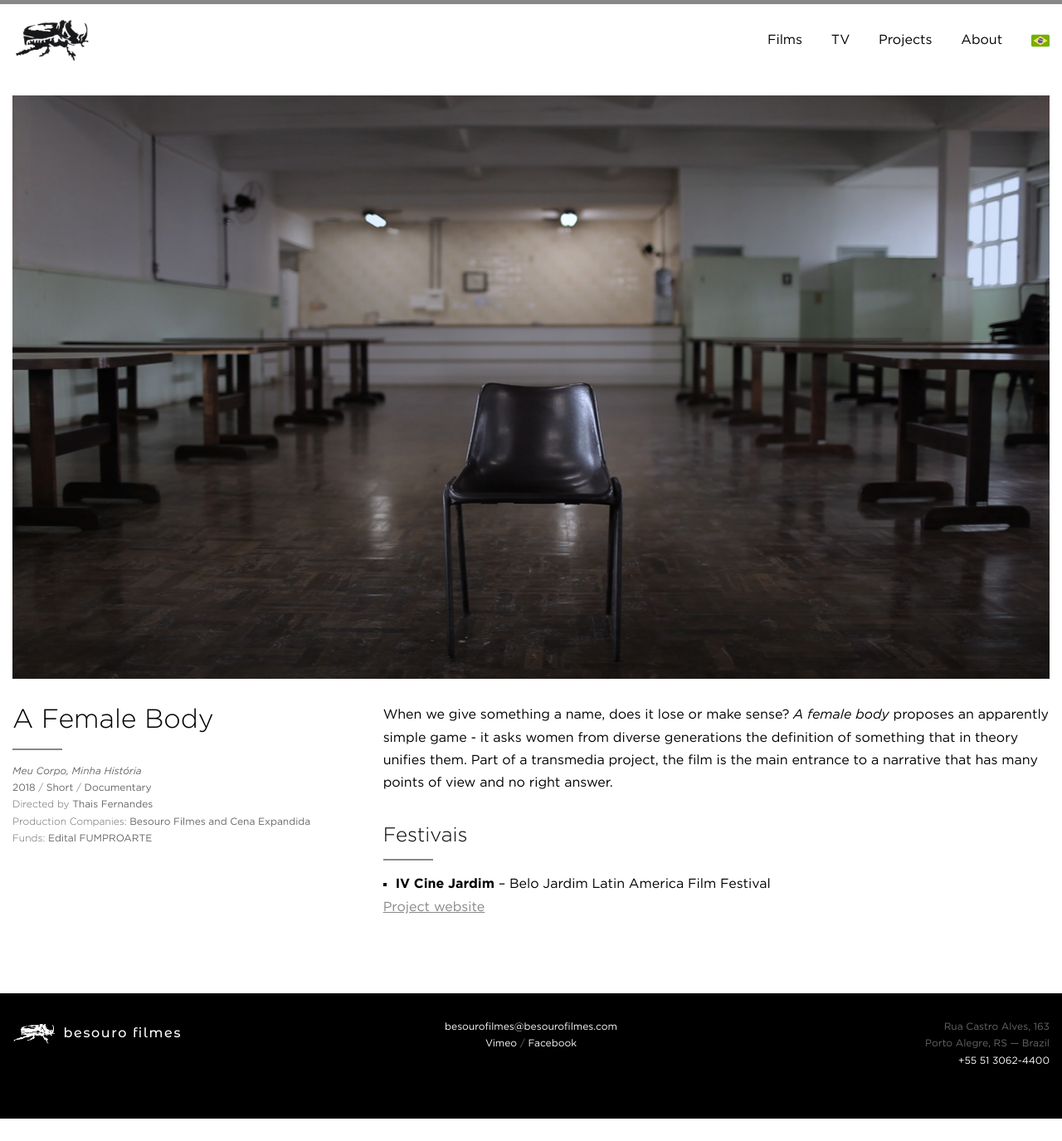
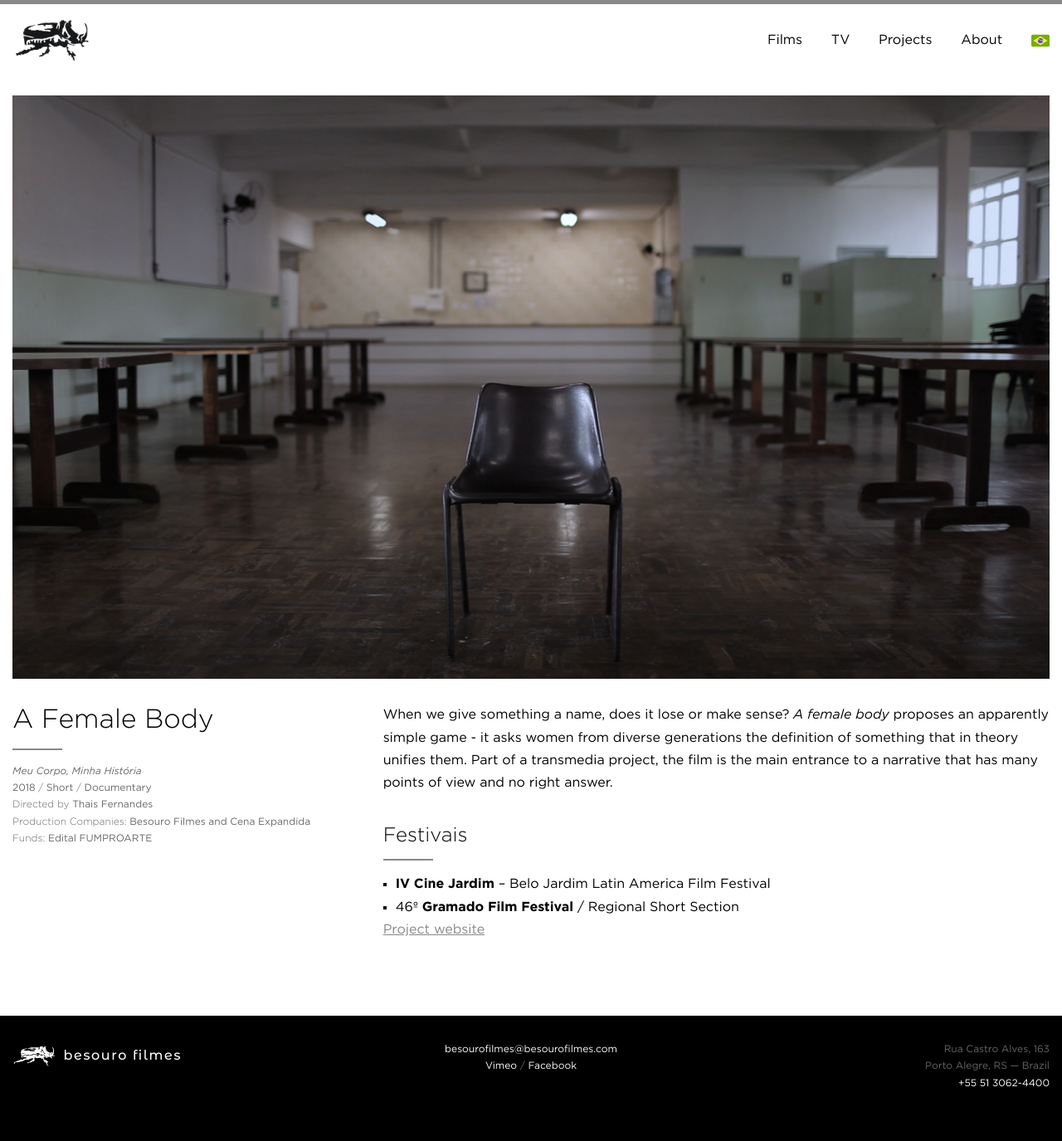
Before and after one commit to arthrfrts/besouro, a Jekyll site: the page built from _projects/a-female-body.md, in a window 1280 px wide. Shown: the whole page at 83% size. Built offline with Jekyll 4.4.1, drawn with Linux system fonts in a browser that asks for light colours; before the commit the page ends 1348 px from its top, so only the background shows below that.

Commit message:
Updated A Female Body

```diff
--- a/_projects/a-female-body.md
+++ b/_projects/a-female-body.md
@@ -22,6 +22,7 @@ When we give something a name, does it lose or make sense? _A female body_ propo
 
 ## Festivais
 * **IV Cine Jardim** – Belo Jardim Latin America Film Festival
+* 46º **Gramado Film Festival** / Regional Short Section
 
 
 [Project website](http://afemalebodyproject.com/#top)
```
